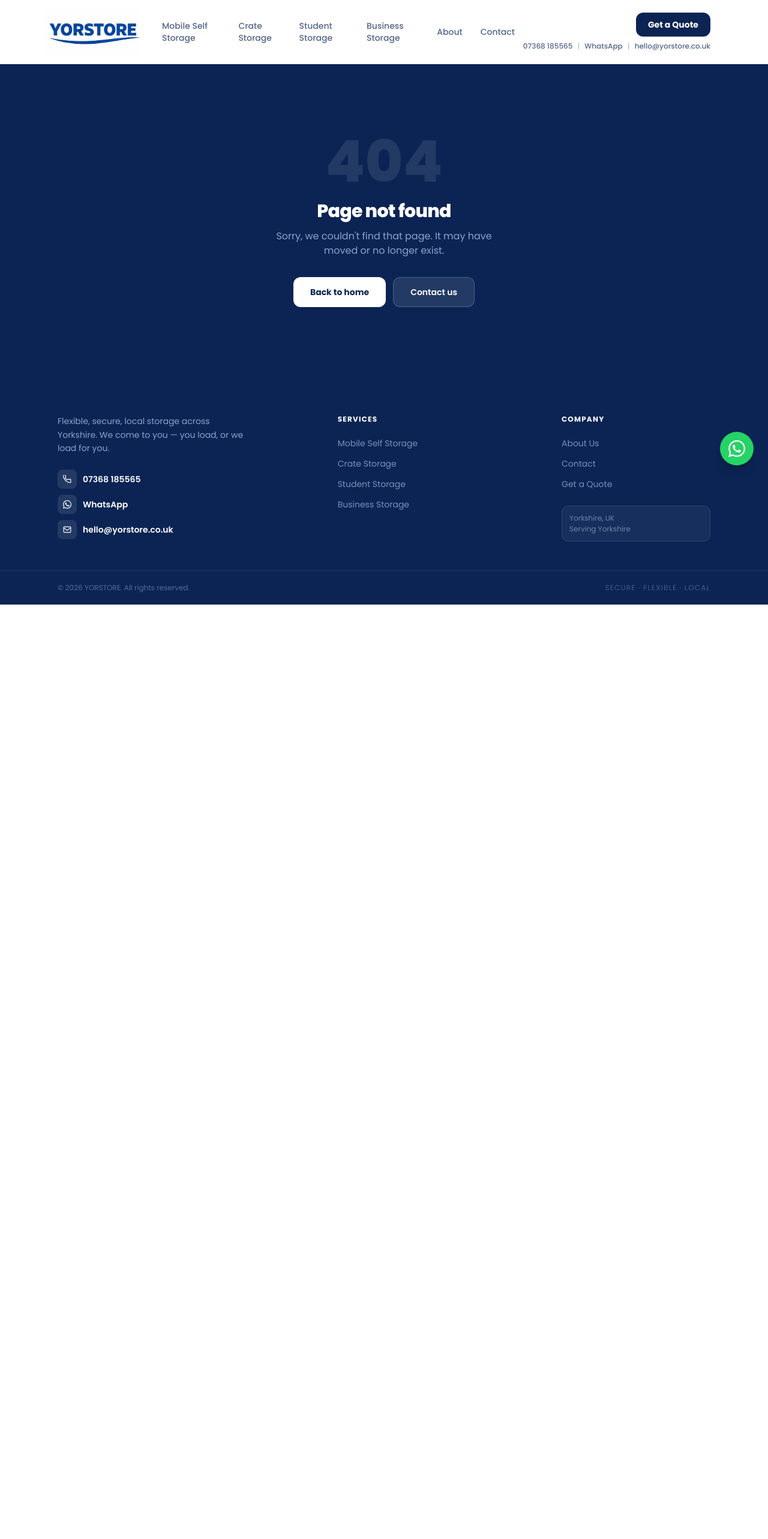
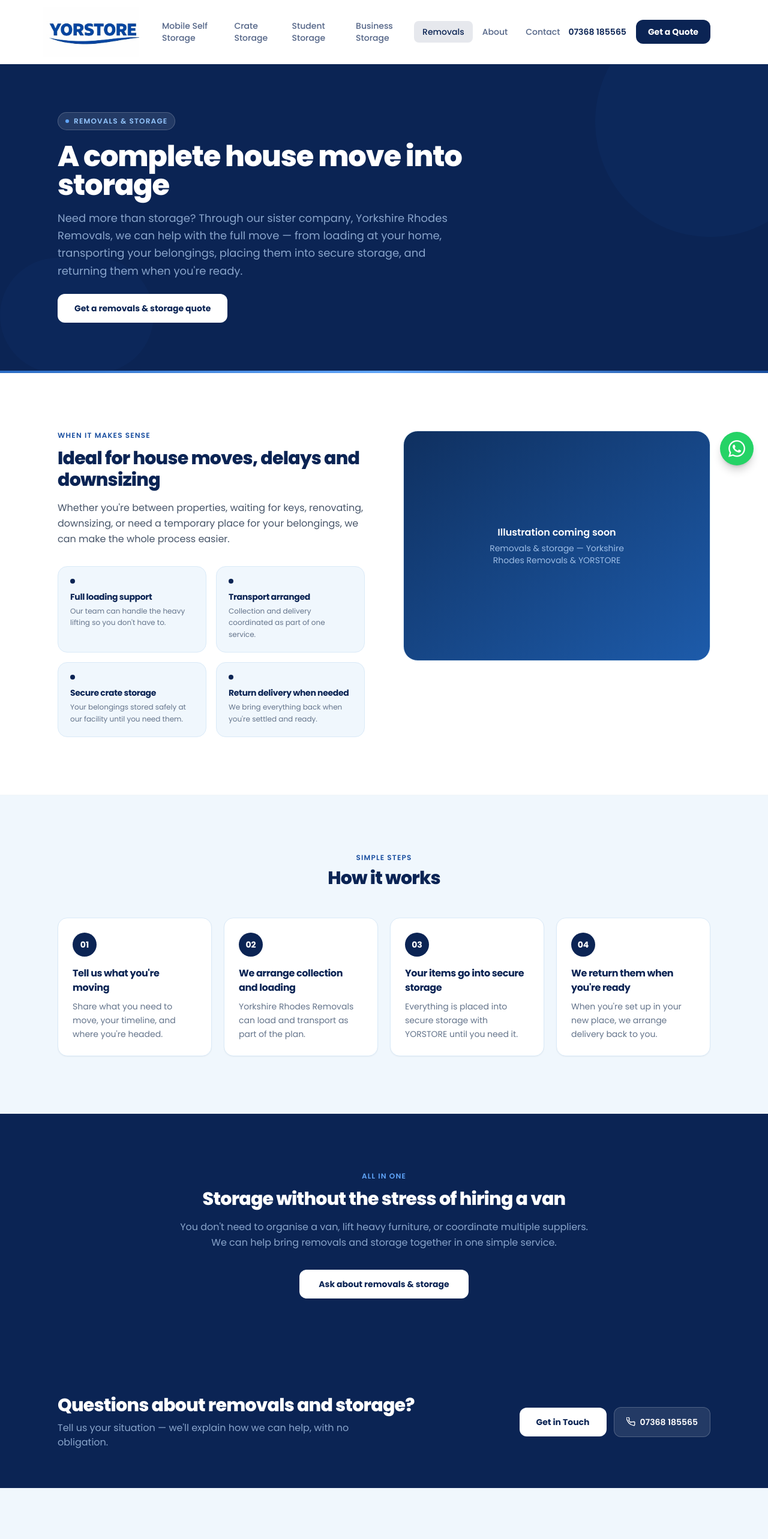
Before and after one commit to YorStore/YorStore, a Next.js app in the folder b_tDKShXFtqVE/: page /removals-storage in a window 1280 px wide. Before the commit this address had no page. Shown: the top 2566 px of the page at 60% size. Before the commit the page ends 1008 px from the top, so only its background shows below. Built offline with nearby package versions, Linux system fonts and the light colour scheme.

Commit message:
Clean header after adding Removals page

```diff
--- /dev/null
+++ b/b_tDKShXFtqVE/src/app/removals-storage/page.tsx
@@ -0,0 +1,150 @@
+import type { Metadata } from "next";
+import Link from "next/link";
+import PageHero from "@/components/ui/PageHero";
+import CTABand from "@/components/ui/CTABand";
+import EnquiryForm from "@/components/ui/EnquiryForm";
+
+export const metadata: Metadata = {
+  title: "Removals & Storage",
+  description:
+    "Full house moves into storage with YORSTORE and Yorkshire Rhodes Removals — loading, transport, secure storage, and return delivery across Yorkshire.",
+};
+
+export default function RemovalsStoragePage() {
+  return (
+    <>
+      <PageHero
+        label="Removals & storage"
+        heading="A complete house move into storage"
+        subtext={`Need more than storage? Through our sister company, Yorkshire Rhodes Removals, we can help with the full move — from loading at your home, transporting your belongings, placing them into secure storage, and returning them when you're ready.`}
+        ctaLabel="Get a removals & storage quote"
+        ctaHref="/contact#quote"
+      />
+      <IdealSection />
+      <HowItWorksSection />
+      <VanStressSection />
+      <CTABand
+        heading="Questions about removals and storage?"
+        subtext="Tell us your situation — we'll explain how we can help, with no obligation."
+        primaryLabel="Get in Touch"
+      />
+      <EnquirySection />
+    </>
+  );
+}
+
+function IdealSection() {
+  const benefits = [
+    { title: "Full loading support", desc: "Our team can handle the heavy lifting so you don't have to." },
+    { title: "Transport arranged", desc: "Collection and delivery coordinated as part of one service." },
+    { title: "Secure crate storage", desc: "Your belongings stored safely at our facility until you need them." },
+    { title: "Return delivery when needed", desc: "We bring everything back when you're settled and ready." },
+  ];
+
+  return (
+    <section className="section-pad bg-white">
+      <div className="container-site">
+        <div className="grid grid-cols-1 lg:grid-cols-2 gap-12 lg:gap-16 items-start">
+          <div>
+            <span className="text-xs font-semibold text-brand-blue uppercase tracking-widest block mb-3">
+              When it makes sense
+            </span>
+            <h2 className="text-3xl font-extrabold text-brand-navy mb-4">
+              Ideal for house moves, delays and downsizing
+            </h2>
+            <p className="text-slate-600 leading-relaxed mb-8">
+              Whether you&apos;re between properties, waiting for keys, renovating, downsizing, or need a
+              temporary place for your belongings, we can make the whole process easier.
+            </p>
+            <div className="grid grid-cols-1 sm:grid-cols-2 gap-4">
+              {benefits.map((b) => (
+                <div key={b.title} className="bg-brand-blue-xlt border border-brand-blue-lt rounded-2xl p-5">
+                  <span className="block w-2 h-2 rounded-full bg-brand-navy mb-3" />
+                  <h3 className="font-bold text-brand-navy text-sm mb-1">{b.title}</h3>
+                  <p className="text-xs text-slate-500 leading-relaxed">{b.desc}</p>
+                </div>
+              ))}
+            </div>
+          </div>
+          <div className="lg:sticky lg:top-28">
+            <div className="aspect-[4/3] rounded-3xl bg-gradient-to-br from-[#0f3060] to-[#1d5baa] border border-brand-blue-lt flex flex-col items-center justify-center text-center p-8">
+              <p className="text-white font-semibold mb-1">Illustration coming soon</p>
+              <p className="text-blue-200/80 text-sm max-w-[14rem]">
+                Removals &amp; storage — Yorkshire Rhodes Removals &amp; YORSTORE
+              </p>
+            </div>
+          </div>
+        </div>
+      </div>
+    </section>
+  );
+}
+
+function HowItWorksSection() {
+  const steps = [
+    { num: "01", title: "Tell us what you're moving", desc: "Share what you need to move, your timeline, and where you're headed." },
+    { num: "02", title: "We arrange collection and loading", desc: "Yorkshire Rhodes Removals can load and transport as part of the plan." },
+    { num: "03", title: "Your items go into secure storage", desc: "Everything is placed into secure storage with YORSTORE until you need it." },
+    { num: "04", title: "We return them when you're ready", desc: "When you're set up in your new place, we arrange delivery back to you." },
+  ];
+
+  return (
+    <section className="section-pad bg-brand-blue-xlt border-t border-slate-100">
+      <div className="container-site">
+        <div className="text-center mb-12">
+          <span className="text-xs font-semibold text-brand-blue uppercase tracking-widest block mb-2">Simple steps</span>
+          <h2 className="text-3xl font-extrabold text-brand-navy">How it works</h2>
+        </div>
+        <div className="grid grid-cols-1 sm:grid-cols-2 lg:grid-cols-4 gap-5">
+          {steps.map((step) => (
+            <div key={step.num} className="bg-white rounded-2xl p-6 border border-brand-blue-lt shadow-sm">
+              <div className="w-10 h-10 rounded-full bg-brand-navy text-white text-sm font-bold flex items-center justify-center mb-4">
+                {step.num}
+              </div>
+              <h3 className="font-bold text-brand-navy mb-2">{step.title}</h3>
+              <p className="text-sm text-slate-500 leading-relaxed">{step.desc}</p>
+            </div>
+          ))}
+        </div>
+      </div>
+    </section>
+  );
+}
+
+function VanStressSection() {
+  return (
+    <section className="section-pad bg-brand-navy">
+      <div className="container-site max-w-3xl mx-auto text-center">
+        <span className="text-xs font-semibold text-blue-400 uppercase tracking-widest block mb-3">All in one</span>
+        <h2 className="text-3xl font-extrabold text-white mb-4">
+          Storage without the stress of hiring a van
+        </h2>
+        <p className="text-blue-200/70 leading-relaxed mb-8">
+          You don&apos;t need to organise a van, lift heavy furniture, or coordinate multiple suppliers. We can
+          help bring removals and storage together in one simple service.
+        </p>
+        <Link href="/contact#quote" className="btn-white px-8 py-3.5 inline-flex">
+          Ask about removals &amp; storage
+        </Link>
+      </div>
+    </section>
+  );
+}
+
+function EnquirySection() {
+  return (
+    <section className="section-pad bg-brand-blue-xlt">
+      <div className="container-site max-w-xl">
+        <div className="text-center mb-8">
+          <h2 className="text-2xl font-extrabold text-brand-navy">Removals &amp; storage enquiry</h2>
+          <p className="text-slate-500 mt-2 text-sm">
+            Tell us about your move and we&apos;ll come back with next steps — no pressure.
+          </p>
+        </div>
+        <div className="card shadow-md">
+          <EnquiryForm subject="Removals & Storage Enquiry" />
+        </div>
+      </div>
+    </section>
+  );
+}
--- a/b_tDKShXFtqVE/src/app/sitemap.ts
+++ b/b_tDKShXFtqVE/src/app/sitemap.ts
@@ -9,6 +9,7 @@ export default function sitemap(): MetadataRoute.Sitemap {
     { url: `${base}/crate-storage`,        lastModified: new Date(), changeFrequency: "monthly" as const, priority: 0.8 },
     { url: `${base}/student-storage`,      lastModified: new Date(), changeFrequency: "monthly" as const, priority: 0.7 },
     { url: `${base}/business-storage`,     lastModified: new Date(), changeFrequency: "monthly" as const, priority: 0.7 },
+    { url: `${base}/removals-storage`,     lastModified: new Date(), changeFrequency: "monthly" as const, priority: 0.75 },
     { url: `${base}/about`,                lastModified: new Date(), changeFrequency: "yearly"  as const, priority: 0.5 },
     { url: `${base}/contact`,              lastModified: new Date(), changeFrequency: "yearly"  as const, priority: 0.6 },
   ];
--- a/b_tDKShXFtqVE/src/components/layout/Footer.tsx
+++ b/b_tDKShXFtqVE/src/components/layout/Footer.tsx
@@ -53,7 +53,7 @@ export default function Footer() {
           <div className="md:col-span-4">
             <h3 className="text-xs font-bold text-white uppercase tracking-widest mb-5">Services</h3>
             <ul className="flex flex-col gap-2.5">
-              {NAV_LINKS.slice(0, 4).map((link) => (
+              {NAV_LINKS.slice(0, 5).map((link) => (
                 <li key={link.href}>
                   <Link
                     href={link.href}
--- a/b_tDKShXFtqVE/src/components/layout/Navbar.tsx
+++ b/b_tDKShXFtqVE/src/components/layout/Navbar.tsx
@@ -56,36 +56,20 @@ export default function Navbar() {
             ))}
           </nav>
 
-          {/* Desktop CTAs + contact row */}
-          <div className="hidden lg:flex flex-col items-end gap-2 shrink-0">
+          {/* Desktop: phone + quote */}
+          <div className="hidden lg:flex items-center gap-4 shrink-0">
+            <a
+              href={SITE_CONFIG.phoneHref}
+              className="text-sm font-semibold text-brand-navy hover:text-brand-blue transition-colors whitespace-nowrap"
+            >
+              {SITE_CONFIG.phone}
+            </a>
             <Link
               href="/contact#quote"
               className="inline-flex items-center justify-center gap-2 bg-brand-navy text-white text-sm font-bold px-5 py-2.5 rounded-xl hover:bg-brand-navy/90 transition-colors duration-150"
             >
               Get a Quote
             </Link>
-            <div className="flex flex-wrap items-center justify-end gap-x-2 gap-y-1 text-xs font-medium text-brand-navy/70">
-              <a href={SITE_CONFIG.phoneHref} className="hover:text-brand-navy hover:underline">
-                {SITE_CONFIG.phone}
-              </a>
-              <span className="text-brand-navy/30 select-none" aria-hidden>
-                |
-              </span>
-              <a
-                href={SITE_CONFIG.whatsappHref}
-                target="_blank"
-                rel="noopener noreferrer"
-                className="hover:text-brand-navy hover:underline"
-              >
-                WhatsApp
-              </a>
-              <span className="text-brand-navy/30 select-none" aria-hidden>
-                |
-              </span>
-              <a href={SITE_CONFIG.emailHref} className="hover:text-brand-navy hover:underline">
-                {SITE_CONFIG.email}
-              </a>
-            </div>
           </div>
 
           {/* Mobile hamburger */}
@@ -118,35 +102,19 @@ export default function Navbar() {
                 {link.label}
               </Link>
             ))}
-            <div className="mt-3 pt-3 border-t border-brand-navy/10 flex flex-col gap-3">
-              <div className="flex flex-wrap items-center justify-center gap-x-2 gap-y-1 text-sm font-medium text-brand-navy/80">
-                <a href={SITE_CONFIG.phoneHref} className="hover:text-brand-navy hover:underline">
-                  {SITE_CONFIG.phone}
-                </a>
-                <span className="text-brand-navy/30 select-none" aria-hidden>
-                  |
-                </span>
-                <a
-                  href={SITE_CONFIG.whatsappHref}
-                  target="_blank"
-                  rel="noopener noreferrer"
-                  className="hover:text-brand-navy hover:underline"
-                >
-                  WhatsApp
-                </a>
-                <span className="text-brand-navy/30 select-none" aria-hidden>
-                  |
-                </span>
-                <a href={SITE_CONFIG.emailHref} className="hover:text-brand-navy hover:underline break-all text-center">
-                  {SITE_CONFIG.email}
-                </a>
-              </div>
+            <div className="mt-3 pt-3 border-t border-brand-navy/10 flex flex-col gap-2.5">
+              <a
+                href={SITE_CONFIG.phoneHref}
+                className="inline-flex items-center justify-center text-sm font-semibold text-brand-navy hover:text-brand-blue transition-colors py-1"
+              >
+                {SITE_CONFIG.phone}
+              </a>
               <Link
                 href="/contact#quote"
                 onClick={() => setOpen(false)}
                 className="inline-flex items-center justify-center gap-2 bg-brand-navy text-white text-sm font-bold px-4 py-3 rounded-xl hover:bg-brand-navy/90 transition-colors"
               >
-                Get a Free Quote
+                Get a Quote
               </Link>
             </div>
           </div>
--- a/b_tDKShXFtqVE/src/lib/config.ts
+++ b/b_tDKShXFtqVE/src/lib/config.ts
@@ -29,6 +29,7 @@ export const NAV_LINKS = [
   { label: "Crate Storage",       href: "/crate-storage"       },
   { label: "Student Storage",     href: "/student-storage"     },
   { label: "Business Storage",    href: "/business-storage"    },
+  { label: "Removals",            href: "/removals-storage"    },
   { label: "About",               href: "/about"               },
   { label: "Contact",             href: "/contact"             },
 ] as const;
```
